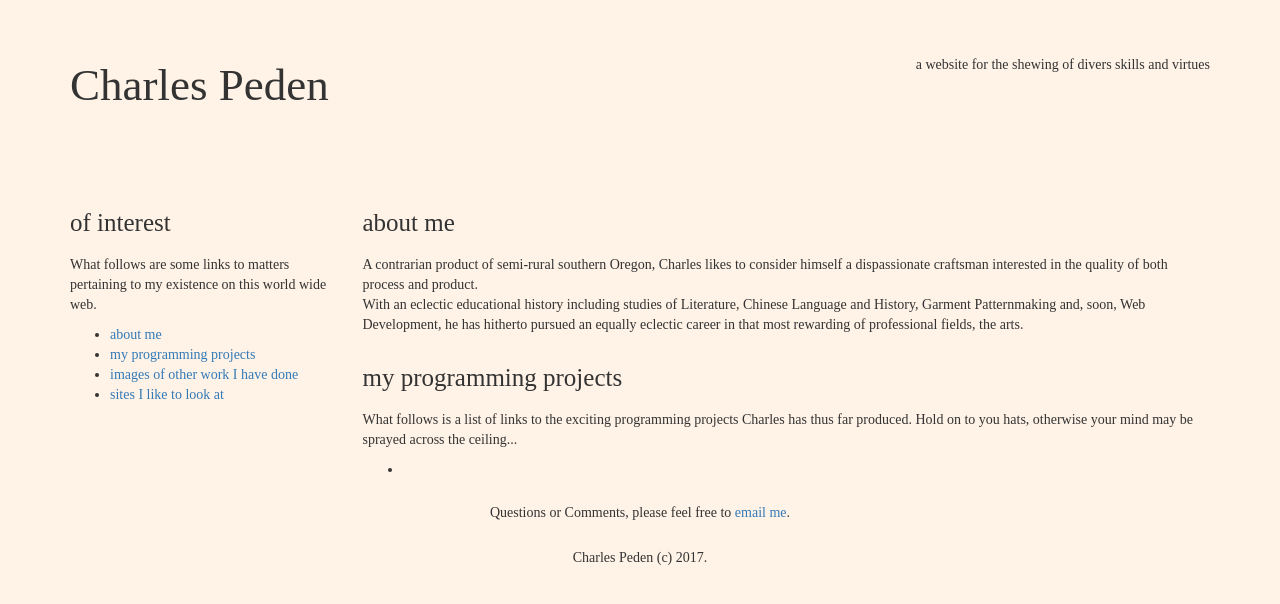
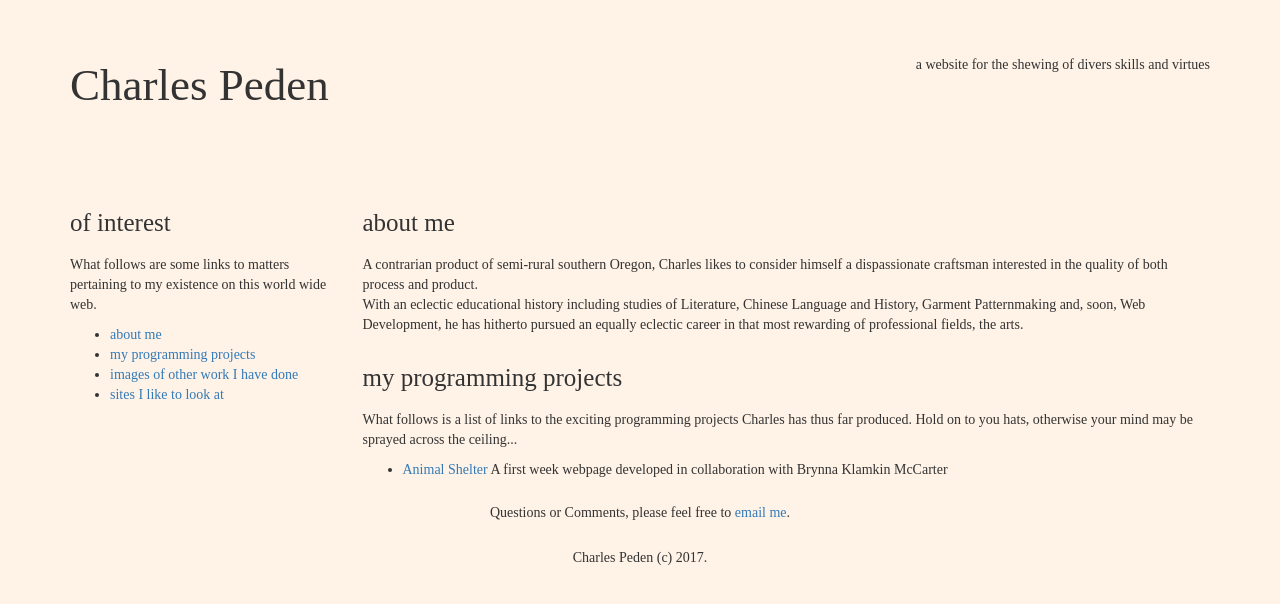
Before and after one commit to ccbpeden/portfolio, a plain HTML site: page index.html in a window 1280 px wide. Drawn offline with Linux system fonts and the light colour scheme.

Commit message:
add link to animal-shelter webpage

```diff
--- a/index.html
+++ b/index.html
@@ -36,7 +36,7 @@
           <h2 class="barheader"><a name="#progpro"></a>my programming projects</h2>
           <p>What follows is a list of links to the exciting programming projects Charles has thus far produced.  Hold on to you hats, otherwise your mind may be sprayed across the ceiling...</p>
           <ul>
-            <li>
+            <li><a href="http://ccbpeden.github.io/animal-shelter">Animal Shelter</a> A first week webpage developed in collaboration with Brynna Klamkin McCarter</li>
           </ul>
         </div>
       </div>
```
